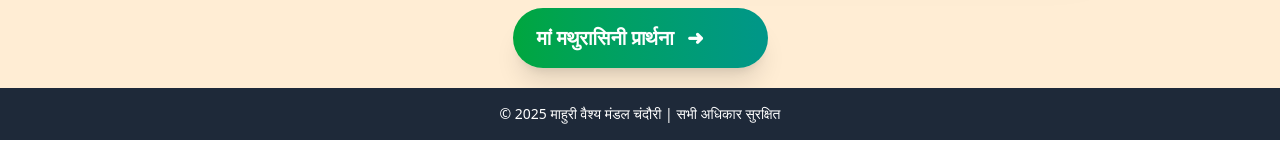
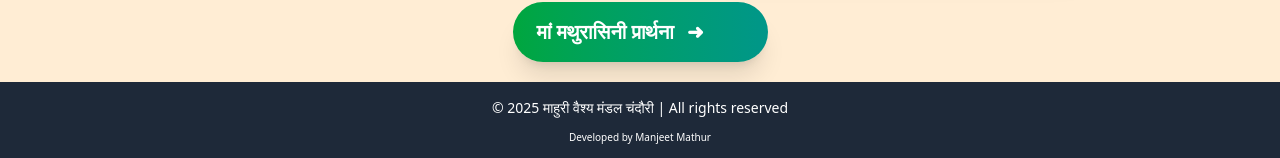
Before and after one commit to Manjeetmathur/puja-chanda, a React (Vite) app in the folder frontend/: page / in a window 1280 px wide. Shown: the part 660-818 px from the top of the page. Built offline with nearby package versions, Linux system fonts and the light colour scheme; no server answers.

Commit message:
first commit

```diff
--- a/frontend/src/pages/Home.jsx
+++ b/frontend/src/pages/Home.jsx
@@ -107,8 +107,9 @@ const Home = () => {
                      {/* Footer Section */}
                      <footer className="w-full bg-gray-800 text-white py-4">
                             <div className="container mx-auto px-4 text-center">
-                                   <p className="text-sm">© 2025 माहुरी वैश्य मंडल चंदौरी | सभी अधिकार सुरक्षित</p>
+                                   <p className="text-sm">© 2025 माहुरी वैश्य मंडल चंदौरी | All rights reserved</p>
                             </div>
+                            <p className="text-[10px] text-center mt-3">Developed by Manjeet Mathur</p>
                      </footer>
 
                      {/* Background Decorations */}
```
